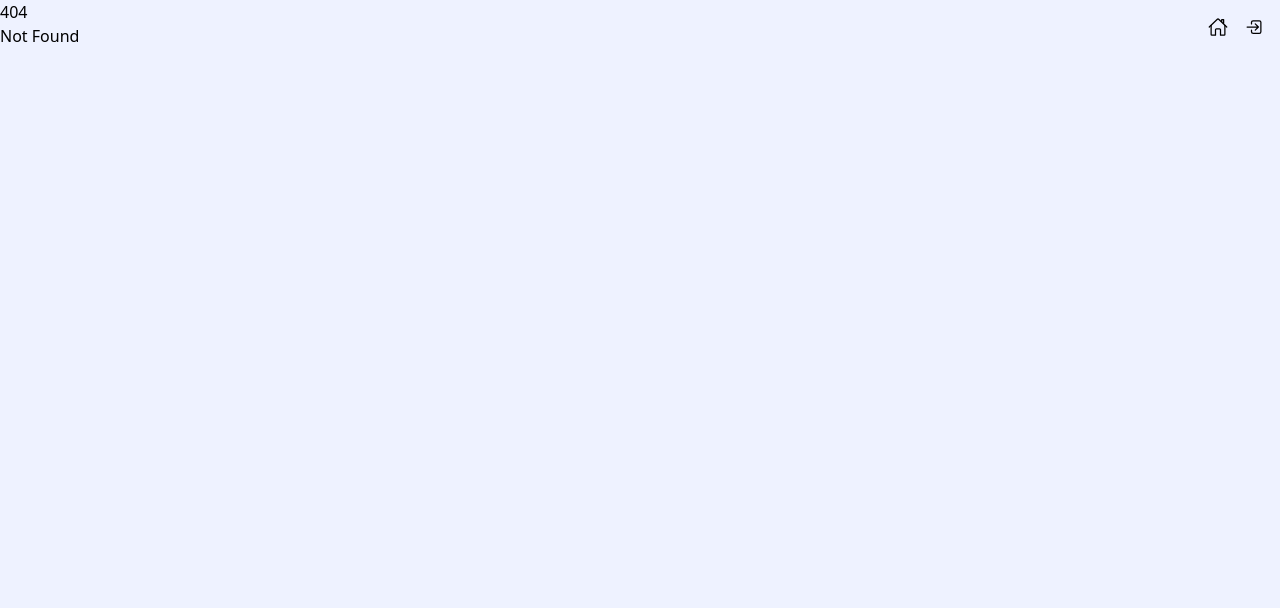
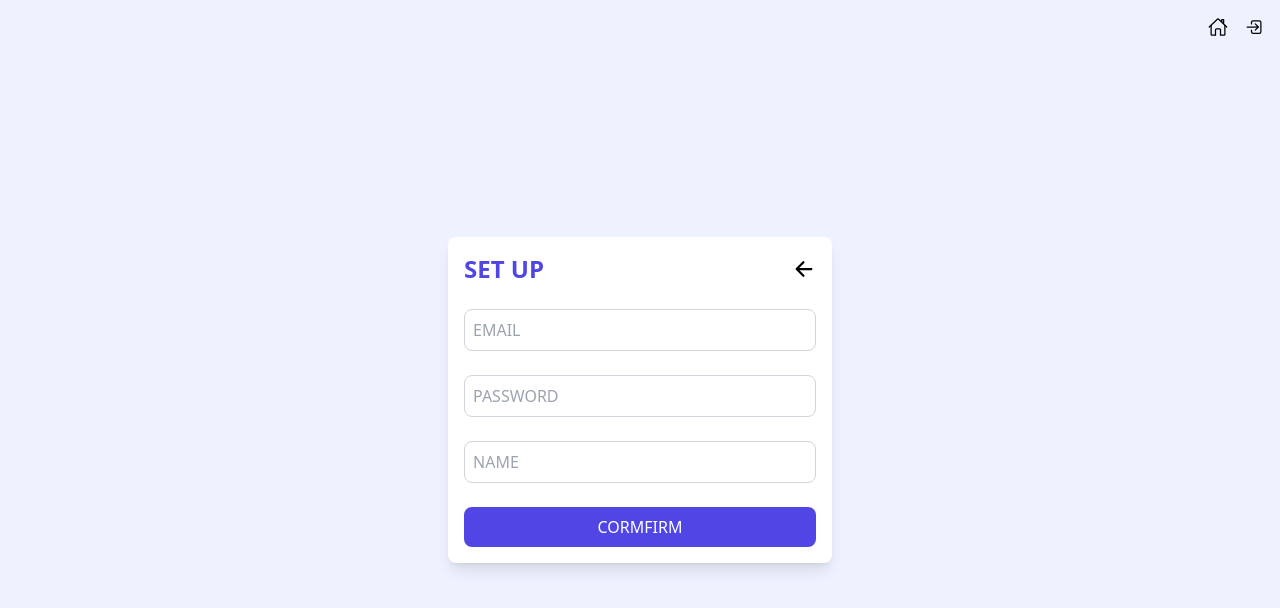
Before and after one commit to leehojun456/portpolioblog, a SvelteKit app: page /setup in a window 1280 px wide. Before the commit this address had no page. Shown: the top 608 px of the page. Built offline with nearby package versions, Linux system fonts and the light colour scheme.

Commit message:
초기설정 페이지 작업
각 필드마다 입력 여부 확인 기능 제작 필요

```diff
--- /dev/null
+++ b/src/lib/prisma.js
@@ -0,0 +1,5 @@
+import { PrismaClient } from "@prisma/client";
+
+const prisma = new PrismaClient();
+
+export default prisma;
--- /dev/null
+++ b/src/routes/+page.server.js
@@ -0,0 +1,17 @@
+import { redirect } from '@sveltejs/kit';
+import prisma from '$lib/prisma';
+
+export async function load() {
+  // User 테이블에서 사용자 정보가 있는지 확인
+  const users = await prisma.user.findMany();
+
+  // 사용자 정보가 없으면 설정 페이지로 리다이렉트
+  if (users.length === 0) {
+    throw redirect(303, '/setup'); // 303: 리소스가 다른 URI로 이동됨
+  }
+
+  // 사용자 정보가 있으면 데이터 반환
+  return {
+    users
+  };
+}
--- /dev/null
+++ b/src/routes/api/users/+server.js
@@ -0,0 +1,15 @@
+import prisma from '$lib/prisma';
+
+export async function POST({ request }) {
+  const { name, email } = await request.json();
+
+  try {
+    const user = await prisma.user.create({
+      data: { name, email }
+    });
+    return new Response(JSON.stringify(user), { status: 201 });
+  } catch (error) {
+    console.error(error);
+    return new Response('사용자 생성 중 오류가 발생했습니다.', { status: 500 });
+  }
+}
--- /dev/null
+++ b/src/routes/setup/+page.svelte
@@ -0,0 +1,44 @@
+<script>
+    let name = '';
+    let email = '';
+    let password = '';
+
+    const saveUser = async () => {
+      const response = await fetch('/api/users', {
+        method: 'POST',
+        headers: {
+          'Content-Type': 'application/json'
+        },
+        body: JSON.stringify({ name, email, password })
+      });
+
+      if (response.ok) {
+        window.location.href = '/'; // 설정 완료 후 첫 페이지로 이동
+      } else {
+        alert('사용자 설정 중 오류가 발생했습니다.');
+      }
+    };
+  </script>
+
+
+
+  <form class="rounded-lg p-4 flex flex-col items-center justify-center w-dvw h-dvh align-middle" on:submit|preventDefault={saveUser}>
+    <div class="flex flex-col gap-4 bg-white p-4 rounded-lg shadow-lg w-96">
+        <div class="flex justify-between items-center text-2xl text-center">
+            <h1 class="font-bold text-indigo-600 select-none">SET UP</h1>
+            <a href="/" class="flex flex-col justify-center"><ion-icon name="arrow-back-outline">BACK</ion-icon></a>
+        </div>
+        <label name="email">
+            <input type="email" class="w-full p-2 border border-gray-300 rounded-lg mt-2" placeholder="EMAIL" bind:value={email}/>
+            </label>
+        <label name="password">
+            <input type="password" class="w-full p-2 border border-gray-300 rounded-lg mt-2" placeholder="PASSWORD" bind:value={password}/>
+        </label>
+        <label name="name">
+            <input type="text" class="w-full p-2 border border-gray-300 rounded-lg mt-2" placeholder="NAME" bind:value={name}/>
+        </label>
+        <div>
+            <button class="w-full p-2 bg-indigo-600 text-white rounded-lg mt-2" type="submit">CORMFIRM</button>
+        </div>
+    </div>
+</form>
```
